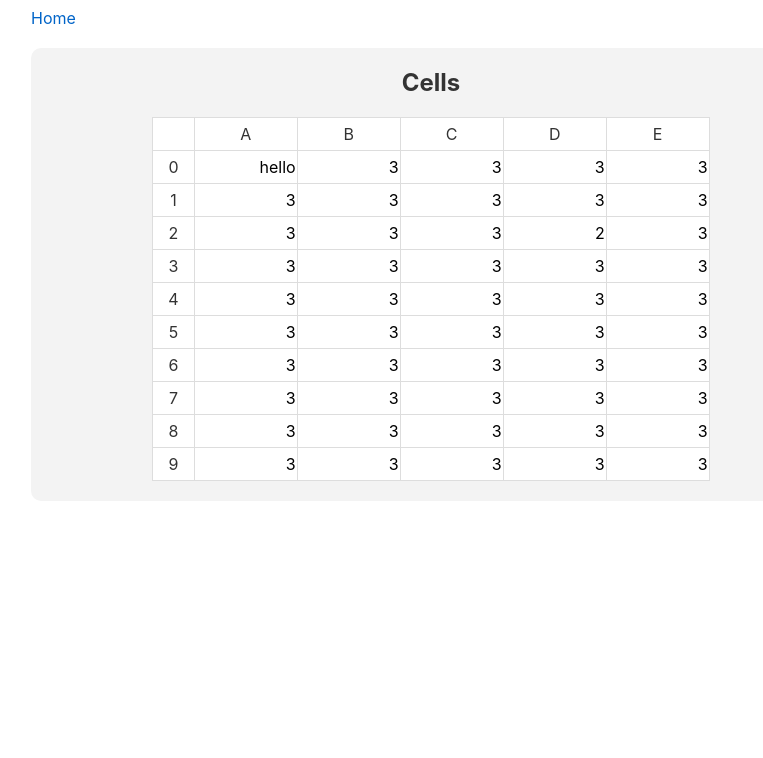
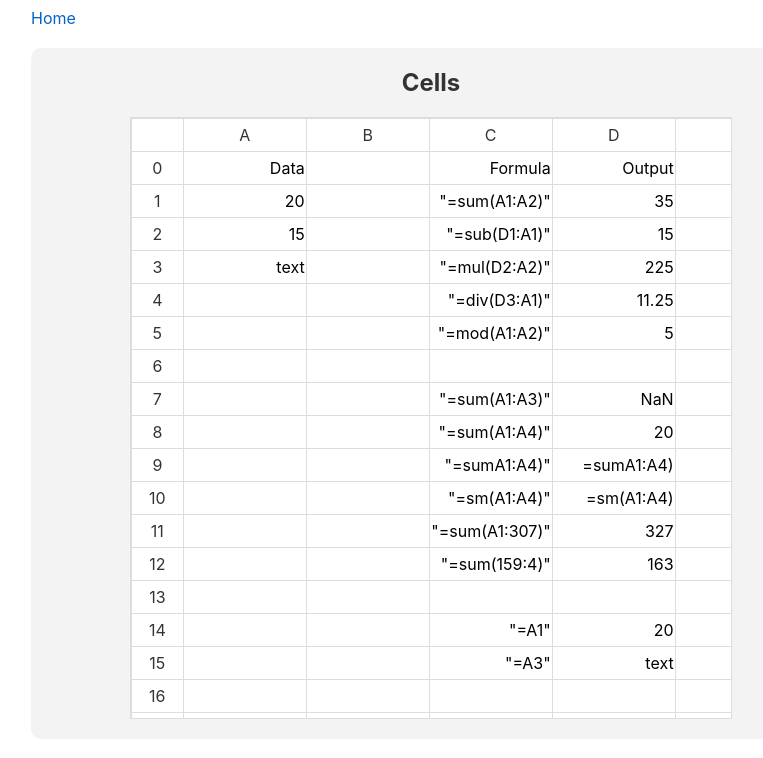
Before and after one commit to theSherwood/7_GUIs, a Svelte app in the folder svelte/: page / in a window 1280 px wide. Shown: the top 758 px of the page, without its empty margins (209-972 px from the left). Built offline with nearby package versions, Linux system fonts and the light colour scheme.

Commit message:
Cells: reactive, navigable, primitive parsing...

```diff
--- a/svelte/src/tasks/cells/cells.svelte
+++ b/svelte/src/tasks/cells/cells.svelte
@@ -1,17 +1,24 @@
 <script>
   import Card from "../../components/card.svelte";
   import {cells} from './store.js';
+  import {Parser} from './parse.js'
+
+  let p = (new Parser(cells))
 
   const LETTERS = 'ABCDEFGHIJKLMNOPQRSTUVWXYZ'
 
-  let shape = [5, 10]
+  let shape = [100, 100]
   let focused
-  $: console.log($cells)
   let rows = range(shape[1])
   let columns = letterRange(shape[0])
+  let tBody
 
   function range(n) {
     return [...Array(n).keys()]
+  }
+
+  function letterRange(n) {
+    return range(n).map(getNumberAsLetters)
   }
 
   function getBase26(n) {
@@ -30,50 +37,90 @@
     return arr.map(num => LETTERS[num]).join('')
   }
 
-  function letterRange(n) {
-    return range(n).map(getNumberAsLetters)
+  function handleClick(e) {
+    $cells[e.target.id] = $cells[e.target.id] || ''
   }
 
-  function handleClick(e) {
-    console.log(e.target)
-    $cells[e.target.id] = ''
+  function handleFocus(e, key) {
+    focused = key
+    setTimeout(() => {
+      // The timeout allows the selection to occur after
+      // the parsing switch inside a cell
+      e.target.setSelectionRange(0, 9999);
+    }, 10)
   }
 
-  function handleFocus(key) {
-    focused = key
+  function handleBlur(key) {
+    focused = undefined
   }
 
   function handleInput(e, key) {
     $cells[key] = e.target.value
   }
 
-  function add(key) {
-    return Number($cells[key] || 0) + 3
+  function handleKeydown(e, column, row) {
+    // Navigate across the spreadsheet with arrow keys (and alt/option key)
+    let selector
+    if (e.key === "ArrowUp") {
+      let newRow = findAdjacent(rows, row, 'before')
+      selector = newRow !== null ? column+newRow : null
+    }
+    if (e.key === "ArrowDown") {
+      let newRow = findAdjacent(rows, row, 'after')
+      selector = newRow !== null ? column+newRow : null
+    }
+    if (e.key === "ArrowLeft" && e.altKey) {
+      let newColumn = findAdjacent(columns, column, 'before')
+      selector = newColumn !== null ? newColumn+row : null
+    }
+    if (e.key === "ArrowRight" && e.altKey) {
+      let newColumn = findAdjacent(columns, column, 'after')
+      selector = newColumn !== null ? newColumn+row : null
+    }
+
+    if (selector) {
+      e.preventDefault()
+      let input = tBody.querySelector('#input-'+selector)
+      input.focus()
+    }
+  }
+
+  function findAdjacent(arr, value, direction) {
+    let index = arr.indexOf(value)
+    if (index === -1) return null
+    if (direction === 'before') return arr[index-1] === undefined ? null : arr[index-1]
+    if (direction === 'after') return arr[index+1] || null
+    return null
   }
 </script>
 
 <Card title="Cells">
+  <div class="wrapper">
     <table on:click={handleClick}>
       <thead>
         <tr>
-        <td class='column-key'></td>
+          <td class='row-key'></td>
           {#each columns as column}
-          <td>{column}</td>
+            <td class='column-key'>{column}</td>
           {/each}
         </tr>
       </thead>
-    <tbody>
+      <tbody bind:this={tBody}>
         {#each rows as i}
           <tr id={'row-'+i}>
-          <td class='column-key'>{i}</td>
+            <td class='row-key'>{i}</td>
             {#each columns as j}
               <td id={j+i}>
                 <input
+                  id={'input-'+j+i}
                   value={
                     focused === j+i
                     ? $cells[j+i] || ''
-                  : $cells[j+i] || add('2,3')}
-                on:focus={()=>handleFocus(j+i)}
+                    : p.parse($cells[j+i])
+                  }
+                  on:focus={(e)=>handleFocus(e, j+i)}
+                  on:blur={handleBlur}
+                  on:keydown={(e)=>handleKeydown(e, j, i)}
                   on:input={(e)=>handleInput(e, j+i)}
                 />
               </td>
@@ -82,19 +129,26 @@
         {/each}
       </tbody>
     </table>
+  </div>
 </Card>
 
 <style>
+  .wrapper {
+    margin: auto;
+    overflow: scroll;
+    max-width: 600px;
+    max-height: 600px;
+    border: solid 1px #ddd;
+  }
+
   table {
-    table-layout: auto;
+    table-layout: fixed;
     border-collapse: collapse;
     border: solid 1px #ddd;
     background: white;
-    margin: auto;
   }
 
   td {
-    width: 100px;
     height: 30px;
     border: solid 1px #ddd;
     overflow: hidden;
@@ -114,9 +168,13 @@
     text-align: left;
   }
 
-  .column-key {
+  .row-key {
     width: min-content;
     padding-left: 15px;
     padding-right: 15px;
   }
+
+  .column-key {
+    min-width: 120px;
+  }
 </style>
--- a/svelte/src/tasks/cells/parse.js
+++ b/svelte/src/tasks/cells/parse.js
@@ -1,5 +1,6 @@
-class Parser {
+export class Parser {
   constructor(store) {
+    this.cells = {}
     this.store = store
     this.letters = 'abcdefghijklmnopqrstuvwxyz'
     this.operations = {
@@ -10,54 +11,24 @@ class Parser {
       mod: (a, b) => a % b,
       exp: (a, b) => a ** b
     }
+
+    // subscribe to store
+    this.store.subscribe(value => {
+      this.cells = value
+    })
   }
 
-  isLetter(str) {
-    return str.length === 1 && letters.includes(str)
-  }
+  parseOperand(op) {
+    if (!isNaN(Number(op))) return Number(op)
+    if (op in this.cells) return Number(this.parse(this.cells[op]))
+    if (/[a-z]+\d+/.test(op)) return 0
 
-  getLetterAsNumber(letter) {
-    return letters.indexOf(letter)
-  }
-
-  getLettersAsNumber(letters) {
-    // TODO
-  }
-
-  resolveCell(letters, number) {
-    // TODO
-  }
-
-  parseCell(formula) {
-    let i = 0
-    while (this.isLetter(formula[i])) {
-      i++
-    }
-    let letters = formula.slice(0, i)
-    let number = Number(formula.slice(i))
-
-    if (isNaN(number) || letters === '') return this.originalString
-
-    return this.resolveCell(letters, number)
-  }
-
-  parseOperand(operand) {
-    let i = 0
-    while (this.isLetter(operand[i])) {
-      i++
-    }
-    let letters = operand.slice(0, i)
-    let number = Number(operand.slice(i))
-
-    if (isNaN(number)) return null
-
-    if (letters === '') return number
-
-    return this.resolveCell(letters, number)
+    return null
   }
 
   parseOperation(op, formula) {
-    if (!(formula.startsWith('(') && formula.endsWith(')'))) return this.originalString
+    if (!(formula.startsWith('(') && formula.endsWith(')')))
+      return this.originalString
 
     formula = formula.slice(1, formula.length - 1)
     let formulaArr = formula.split(':')
@@ -77,12 +48,14 @@ class Parser {
     if (typeof str !== 'string') return ''
     if (!str.startsWith('=')) return str
 
-    let formula = str.slice(1).toLowerCase()
-
-    if (formula.slice(0, 3) in this.operations) {
-      return this.parseOperation(formula.slice(0, 3), formula.slice(3), str)
+    let formula = str.slice(1)
+    if (formula.slice(0, 3).toLowerCase() in this.operations) {
+      return this.parseOperation(
+        formula.slice(0, 3).toLowerCase(),
+        formula.slice(3).toUpperCase()
+      )
     } else {
-      return this.parseCell(formula, str)
+      return this.cells[formula] || str
     }
   }
 }
--- a/svelte/src/tasks/cells/store.js
+++ b/svelte/src/tasks/cells/store.js
@@ -1,6 +1,36 @@
 import { writable } from 'svelte/store'
 
 export const cells = writable({
-  'A0': 'hello',
-  'D2': 2
+  A0: 'Data',
+  A1: '20',
+  A2: '15',
+  A3: 'text',
+  C0: 'Formula',
+  D0: 'Output',
+  C1: '"=sum(A1:A2)"',
+  D1: '=sum(A1:A2)',
+  C2: '"=sub(D1:A1)"',
+  D2: '=sub(D1:A1)',
+  C3: '"=mul(D2:A2)"',
+  D3: '=mul(D2:A2)',
+  C4: '"=div(D3:A1)"',
+  D4: '=div(D3:A1)',
+  C5: '"=mod(A1:A2)"',
+  D5: '=mod(A1:A2)',
+  C7: '"=sum(A1:A3)"',
+  D7: '=sum(A1:A3)',
+  C8: '"=sum(A1:A4)"',
+  D8: '=sum(A1:A4)',
+  C9: '"=sumA1:A4)"',
+  D9: '=sumA1:A4)',
+  C10: '"=sm(A1:A4)"',
+  D10: '=sm(A1:A4)',
+  C11: '"=sum(A1:307)"',
+  D11: '=sum(A1:307)',
+  C12: '"=sum(159:4)"',
+  D12: '=sum(159:4)',
+  C14: '"=A1"',
+  D14: '=A1',
+  C15: '"=A3"',
+  D15: '=A3'
 })
```
Lines whose indentation alone changed are shown as unchanged.
